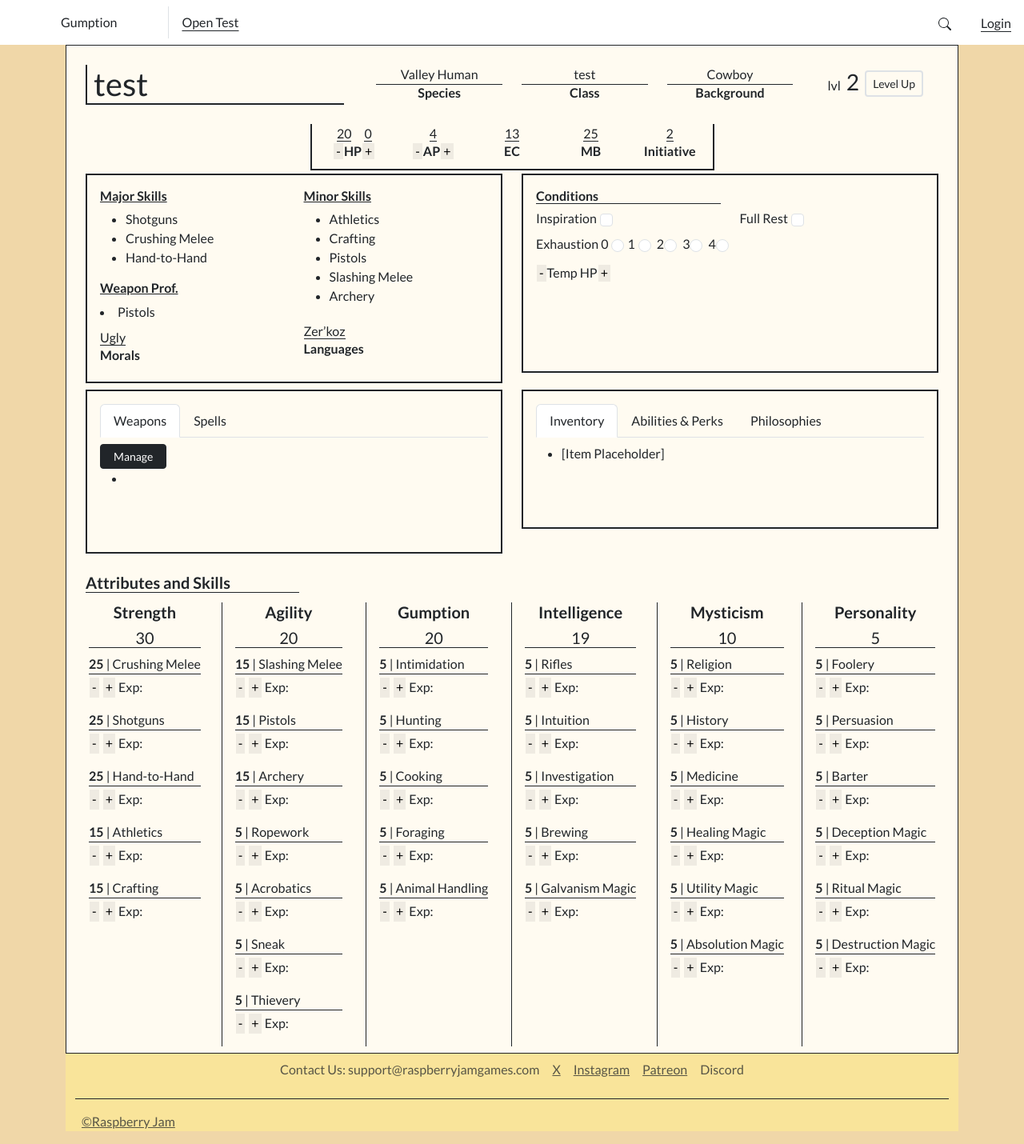
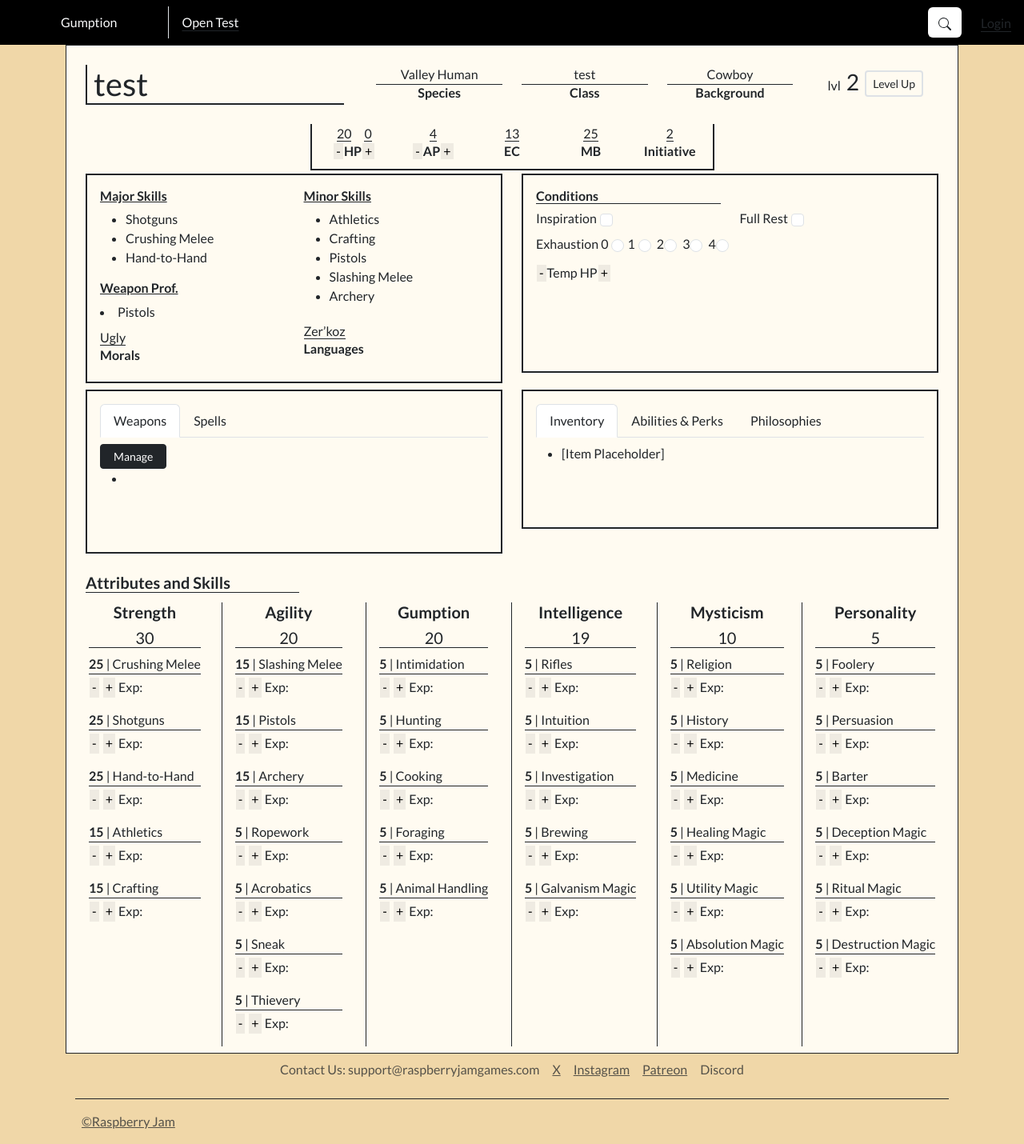
Before and after one commit to grantNixon/WWTTRPG, a Django app: page /create/character_detail/1 in a window 1280 px wide. Shown: the whole page at 80% size. Run offline with Django 5.2, Linux system fonts and the light colour scheme; data comes from the database, SQL or seed files in the repository.

Commit message:
color changes

```diff
--- a/WTTRPG/WTTRPG/templates/Header_and_Footer.html
+++ b/WTTRPG/WTTRPG/templates/Header_and_Footer.html
@@ -21,14 +21,14 @@
             }
         </style>
     </head>
-    <nav class="navbar navbar-expand" style="background-color: white;">
+    <nav class="navbar navbar-expand" style="background-color: Black;">
       <header class="container-fluid">
         <div class="text-bg-dark">
-         <ul class="nav col-12 col-lg-auto me-lg-auto justify-content-center mb-md-0 me-2" style="background-color: white;">
-                  <li><a href="{% url 'home_page'%}" class="nav-link link-offset-2 link-offset-3-hover link-secondary link-underline-opacity-0 link-underline-opacity-75-hover text-dark ms-5 me-5">Gumption</a></li>
+         <ul class="nav col-12 col-lg-auto me-lg-auto justify-content-center mb-md-0 me-2" style="background-color: black;">
+                  <li><a href="{% url 'home_page'%}" class="nav-link link-offset-2 link-offset-3-hover link-secondary link-underline-opacity-0 link-underline-opacity-75-hover text-light ms-5 me-5">Gumption</a></li>
                   <span class="border-start"></span>
                   <div class="text-end ms-3 me-3 mt-2">
-                    <li><a href="{% url 'home_page'%}" class="d-block link-offset-2 link-offset-3-hover link-secondary link-underline-dark text-dark">Open Test</a></li>
+                    <li><a href="{% url 'home_page'%}" class="d-block link-offset-2 link-offset-3-hover link-secondary link-underline-dark text-light">Open Test</a></li>
                   </div>
             </header>
                 <div class="col-4 d-flex justify-content-end">
@@ -58,7 +58,7 @@
                 {% endif %}
             </div>
         </nav>
-      <body class="d-flex flex-column min-vh-100" style="background-color: #226150;">
+      <body class="d-flex flex-column min-vh-100" style="background-color: #f0d7a8;">
         <script src="https://cdn.jsdelivr.net/npm/bootstrap@5.3.2/dist/js/bootstrap.bundle.min.js" integrity="sha384-C6RzsynM9kWDrMNeT87bh95OGNyZPhcTNXj1NW7RuBCsyN/o0jlpcV8Qyq46cDfL" crossorigin="anonymous"></script>
         <script src="https://cdn.jsdelivr.net/npm/@popperjs/core@2.11.8/dist/umd/popper.min.js" integrity="sha384-I7E8VVD/ismYTF4hNIPjVp/Zjvgyol6VFvRkX/vR+Vc4jQkC+hVqc2pM8ODewa9r" crossorigin="anonymous"></script>
         <script src="https://cdn.jsdelivr.net/npm/bootstrap@5.3.2/dist/js/bootstrap.min.js" integrity="sha384-BBtl+eGJRgqQAUMxJ7pMwbEyER4l1g+O15P+16Ep7Q9Q+zqX6gSbd85u4mG4QzX+" crossorigin="anonymous"></script>
@@ -81,7 +81,7 @@
 
     {%endblock%}
 
-   <div class="container mt-auto" style="background-color: #F9E49A;">
+   <div class="container mt-auto" style="background-color: #f0d7a8;">
         <footer class="mt-auto">
           <ul class="nav justify-content-center border-bottom border-dark pb-3 mb-3">
             <li class="nav-item"><a href="#" class="nav-link px-2 text-body-secondary">Contact Us: support@raspberryjamgames.com</a></li>
```
